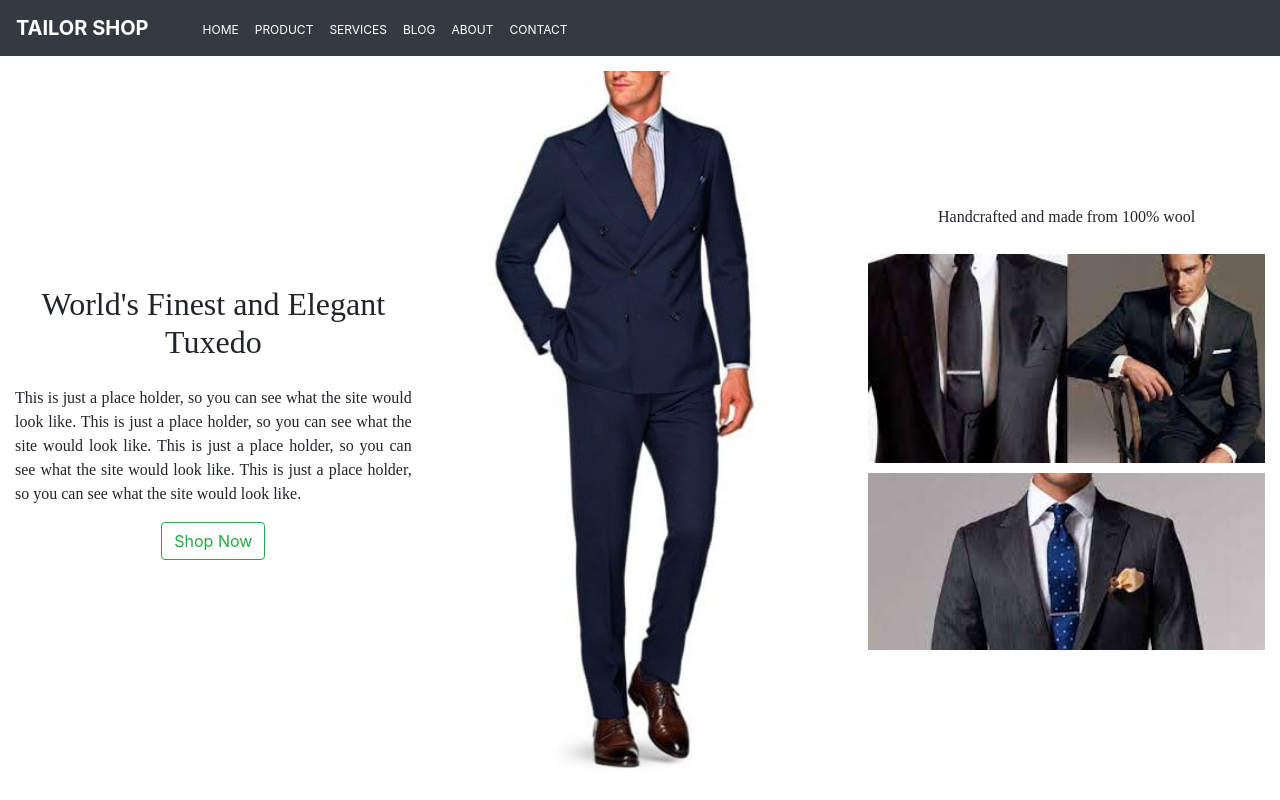
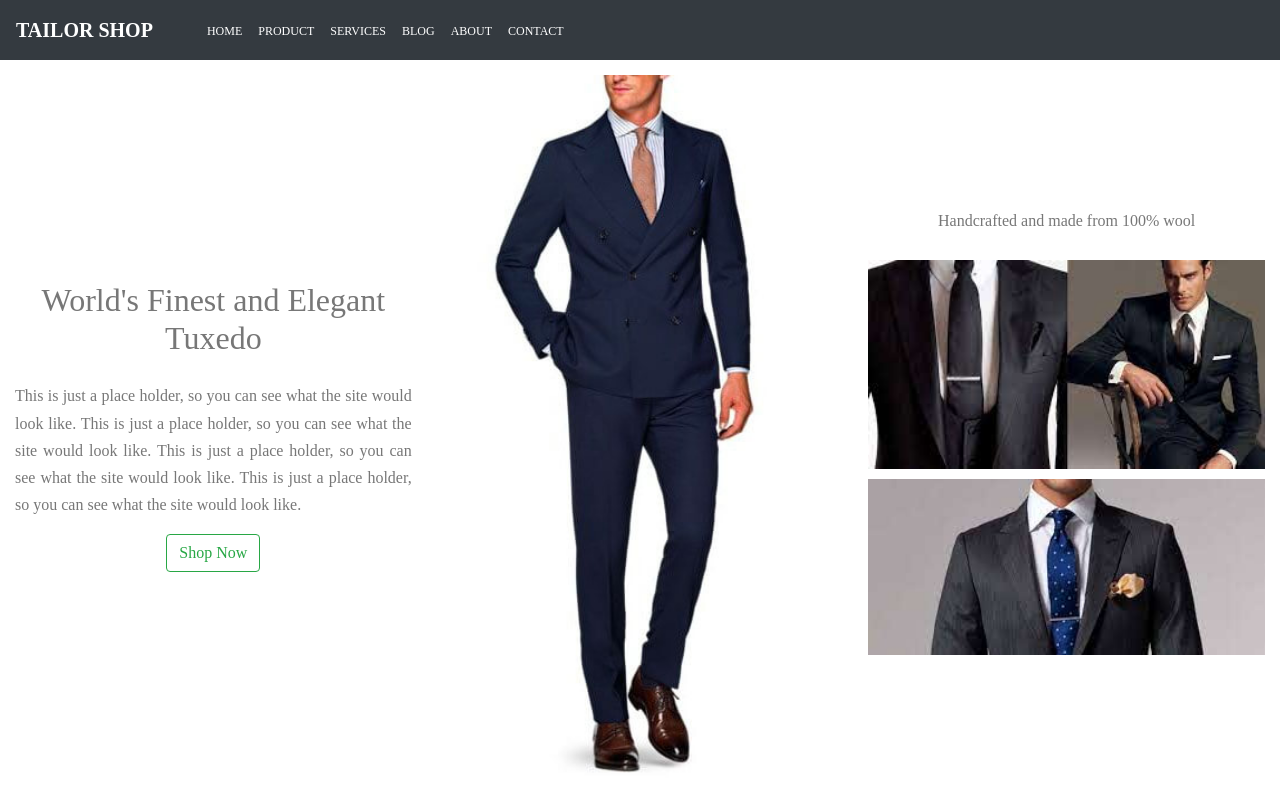
Before and after one commit to YakubuAmidu/Tailor-shop, a React (Create React App) app: page / in a window 1280 px wide. Shown: the top 800 px of the page. Built offline with nearby package versions, Linux system fonts and the light colour scheme.

Commit message:
Commiting changes

```diff
--- a/package.json
+++ b/package.json
@@ -38,7 +38,5 @@
       "last 1 safari version"
     ]
   },
-  "devDependencies": {
-
-  }
+  "devDependencies": {}
 }
--- a/src/components/App.css
+++ b/src/components/App.css
@@ -1,6 +1,9 @@
 body {
-  box-sizing: border-box;
+  font-family: "Piazzolla", serif;
+  font-weight: 400;
   font-size: 16px;
+  line-height: 1.7;
+  color: #777;
 }
 
 .Link_tailor {
@@ -18,7 +21,7 @@ body {
 .Link_header:hover {
   text-decoration: none;
   background-color: #fff;
-  color: gray;
+  color: #777;
 }
 
 .Header_section {
--- a/src/components/Links.js
+++ b/src/components/Links.js
@@ -1,7 +1,6 @@
 import React, { Component } from "react";
 import { Link } from "react-router-dom";
 import { Navbar, Nav } from "react-bootstrap";
-
 import "./App.css";
 
 class Links extends Component {
```
